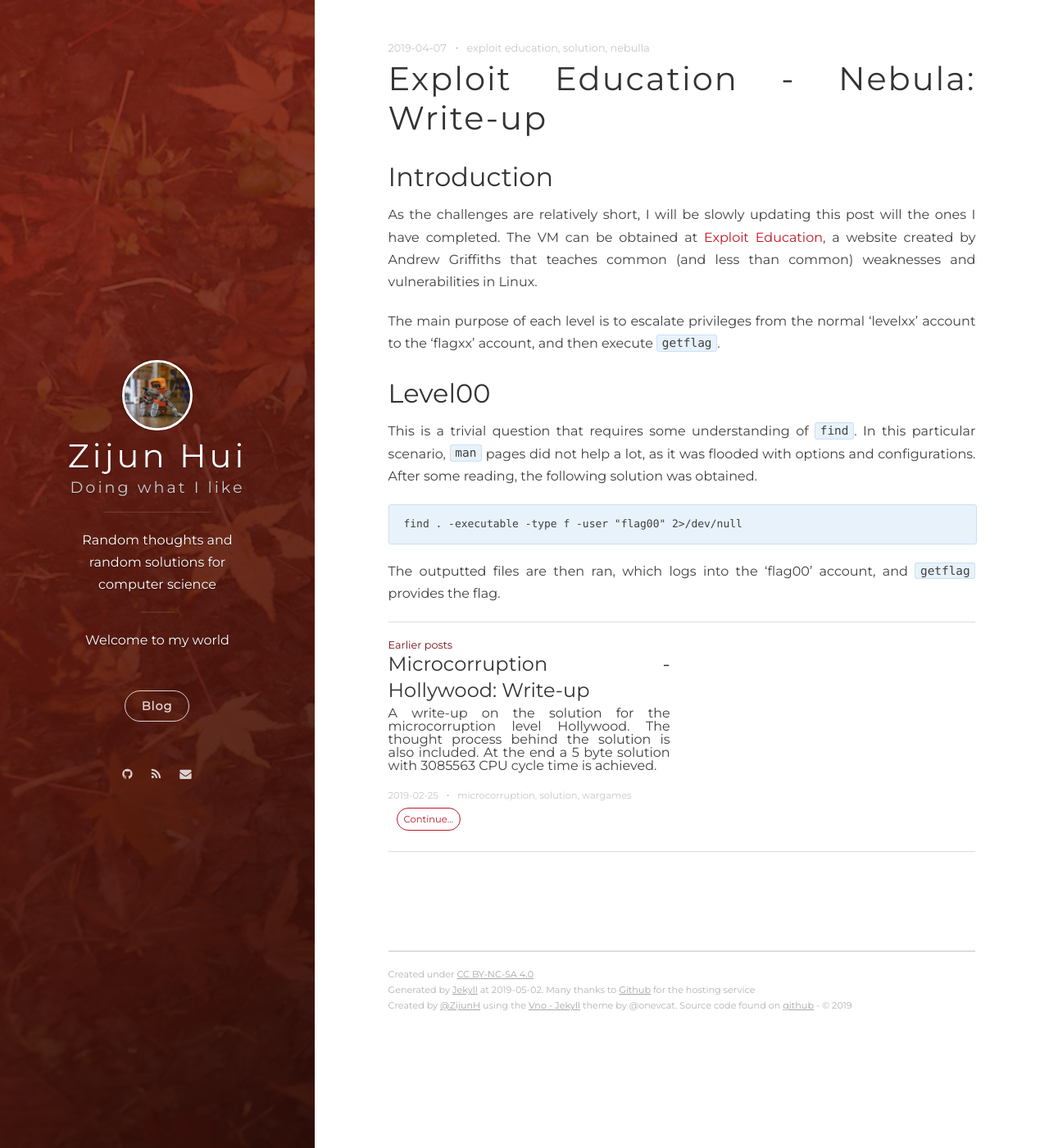
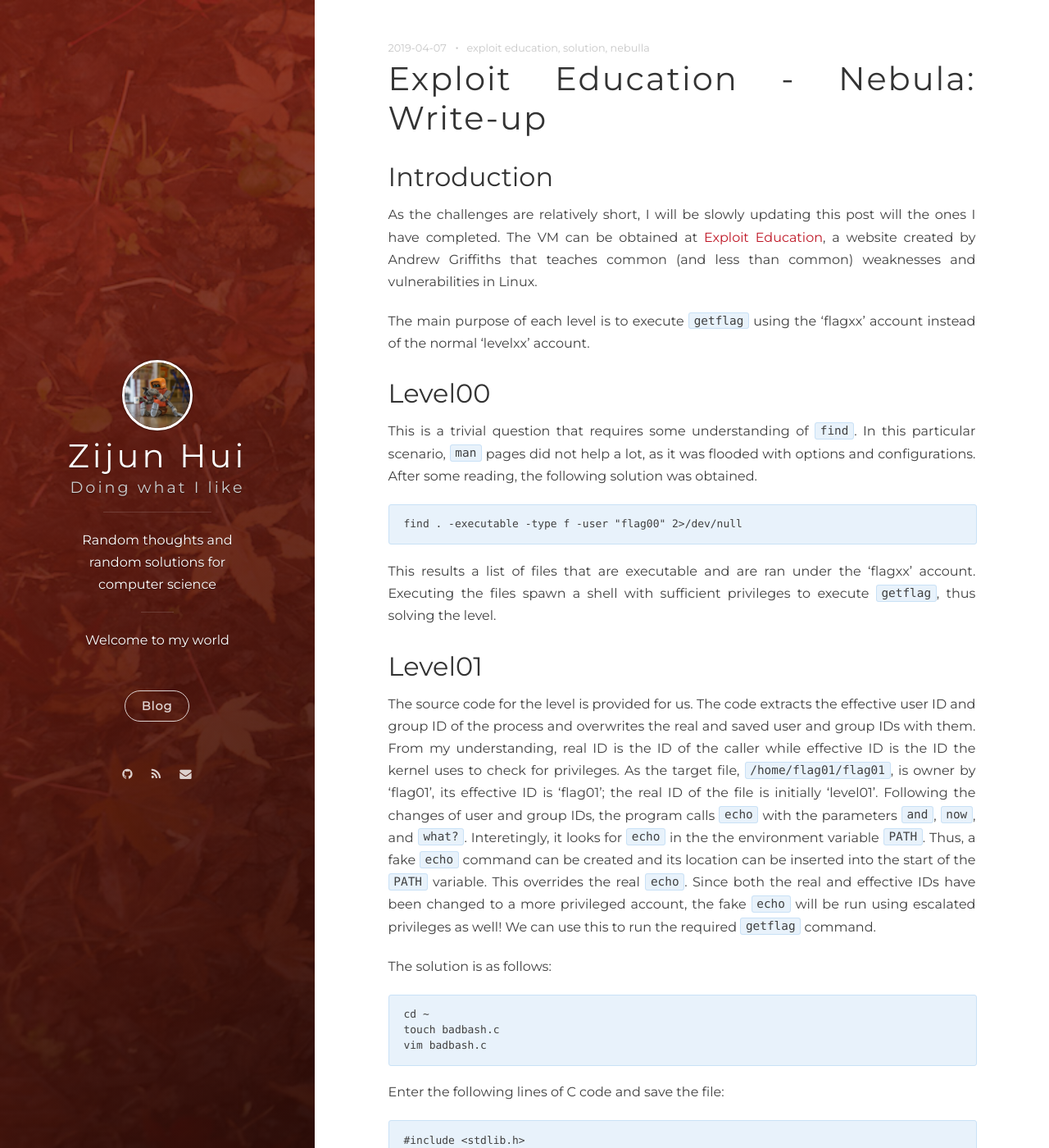
Before and after one commit to ZijunH/zijunh.github.io, a Jekyll site: the page built from _posts/2019-04-07-nebula.md, in a window 1280 px wide and 1400 px high. Shown: the whole window at 82% size. Built offline with Jekyll 4.4.1, drawn with Linux system fonts in a browser that asks for light colours; nearby versions of some CDN libraries; comment, search, counter and statistics services are not loaded; some of the changed text lies outside the part shown.

Commit message:
Content Update

````diff
--- a/_posts/2019-04-07-nebula.md
+++ b/_posts/2019-04-07-nebula.md
@@ -11,7 +11,7 @@ keywords: [exploit education, nebulla, solution, tip, answer, ctf]
 
 As the challenges are relatively short, I will be slowly updating this post will the ones I have completed. The VM can be obtained at [Exploit Education](https://exploit.education/nebula/), a website created by Andrew Griffiths that teaches common (and less than common) weaknesses and vulnerabilities in Linux.
 
-The main purpose of each level is to escalate privileges from the normal 'levelxx' account to the 'flagxx' account, and then execute `getflag`.
+The main purpose of each level is to execute `getflag` using the 'flagxx' account instead of the normal 'levelxx' account.
 
 ## Level00
 
@@ -21,4 +21,35 @@ This is a trivial question that requires some understanding of `find`. In this p
 find . -executable -type f -user "flag00" 2>/dev/null
 ```
 
-The outputted files are then ran, which logs into the 'flag00' account, and `getflag` provides the flag.
+This results a list of files that are executable and are ran under the 'flagxx' account. Executing the files spawn a shell with sufficient privileges to execute `getflag`, thus solving the level.
+
+## Level01
+
+The source code for the level is provided for us. The code extracts the effective user ID and group ID of the process and overwrites the real and saved user and group IDs with them. From my understanding, real ID is the ID of the caller while effective ID is the ID the kernel uses to check for privileges. As the target file, `/home/flag01/flag01`, is owner by 'flag01', its effective ID is 'flag01'; the real ID of the file is initially 'level01'. Following the changes of user and group IDs, the program calls `echo` with the parameters `and`, `now`, and `what?`. Interetingly, it looks for `echo` in the the environment variable `PATH`. Thus, a fake `echo` command can be created and its location can be inserted into the start of the `PATH` variable. This overrides the real `echo`. Since both the real and effective IDs have been changed to a more privileged account, the fake `echo` will be run using escalated privileges as well! We can use this to run the required `getflag` command.
+
+The solution is as follows:
+
+```
+cd ~
+touch badbash.c
+vim badbash.c
+```
+
+Enter the following lines of C code and save the file:
+
+```
+#include <stdlib.h>
+
+int main(){
+    system("getflag");
+}
+```
+
+Continue in the bash terminal with the following commands:
+
+```
+gcc badbash.c -o echo
+PATH=~:$PATH
+cd /home/flag01
+./flag01
+```
````
